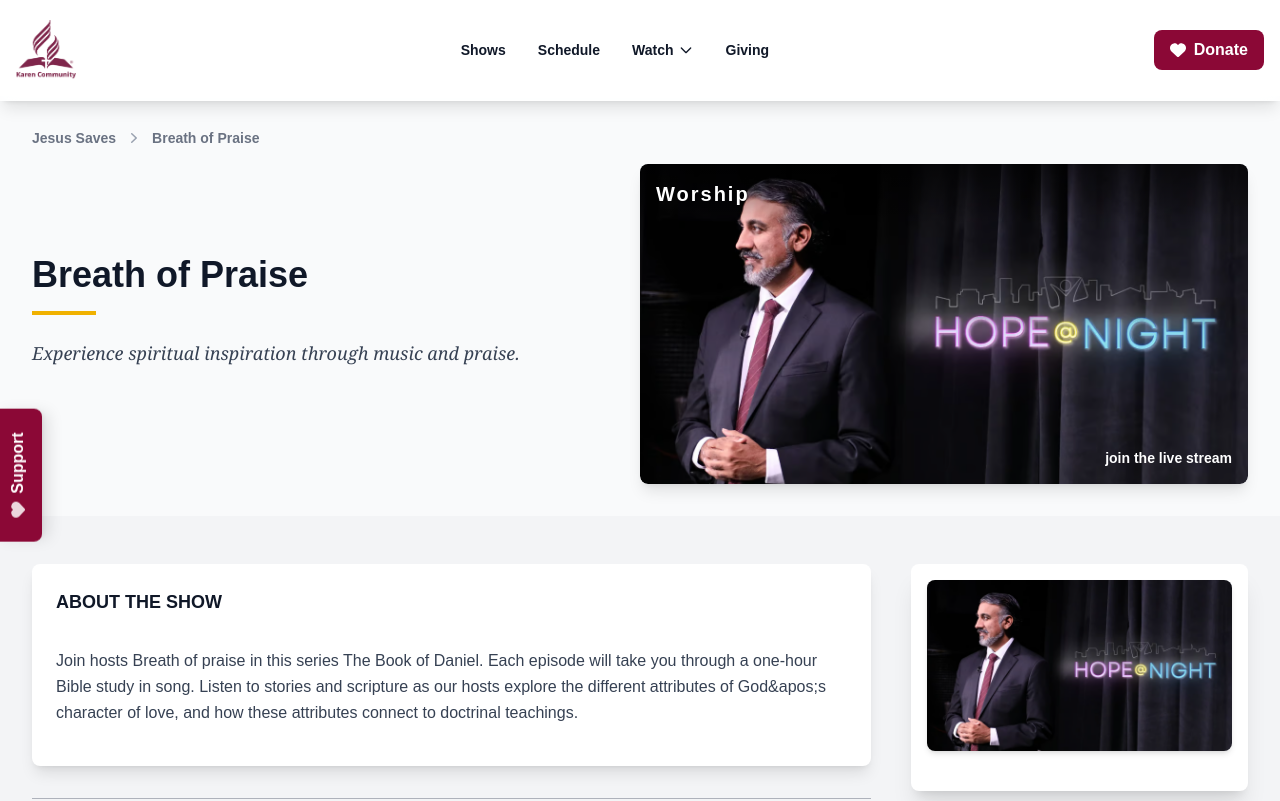
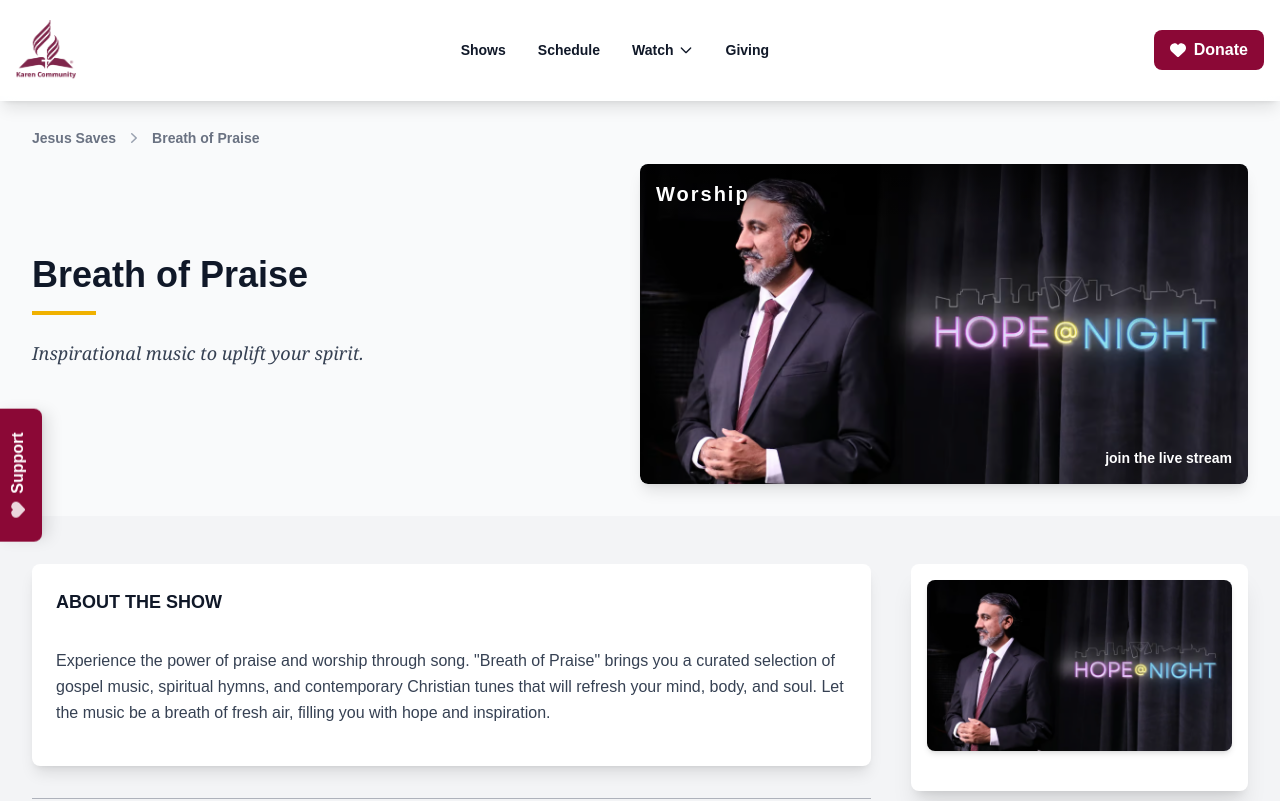
Before and after one commit to motanyaFrancis/Jesus-saves, a Next.js app: page /shows/breath-of-praise in a window 1280 px wide. Shown: the top 801 px of the page. Built offline with nearby package versions, Linux system fonts and the light colour scheme.

Commit message:
show data changes

```diff
--- a/data/shows.ts
+++ b/data/shows.ts
@@ -16,7 +16,7 @@
 
 export const allShows: Show[] = [
   {
-    slug: 'jesus-saves',
+    slug: 'jesus-savas',
     title: 'Jesus Saves',
     subtitle: 'Uplifting messages of hope, redemption, and salvation through Jesus Christ.',
     description: 'Uplifting messages of hope, redemption, and salvation through Jesus Christ.',
@@ -28,7 +28,7 @@
         imageSrc: '/images/sample.avif',
         imageAlt: 'Pastor preaching to a congregation',
         title: 'Jesus Saves',
-        slug: 'jesus-saves',
+        slug: 'jesus-savas',
       },
     ],
   },
@@ -70,8 +70,8 @@
   {
     slug: 'faith-and-harmony',
     title: 'Faith and Harmony',
-    subtitle: 'Experience spiritual inspiration through music and praise.',
-    description: 'Join hosts Breath of praise in this series The Book of Daniel. Each episode will take you through a one-hour Bible study in song. Listen to stories and scripture as our hosts explore the different attributes of God&apos;s character of love, and how these attributes connect to doctrinal teachings.',
+    subtitle: 'Uplifting melodies and spiritual insights.',
+    description: 'Immerse yourself in a harmonious blend of music and faith. Explore how melodies can deepen your spiritual connection and bring peace to your soul. This show offers a refreshing journey through hymns, contemporary worship, and inspiring testimonies, all designed to uplift and encourage your spirit.',
     imageUrl: '/images/sample.avif',
     imageAlt: 'People singing and playing instruments',
     imageOverlayText: 'Worship',
@@ -87,8 +87,8 @@
   {
     slug: 'breath-of-praise',
     title: 'Breath of Praise',
-    subtitle: 'Experience spiritual inspiration through music and praise.',
-    description: 'Join hosts Breath of praise in this series The Book of Daniel. Each episode will take you through a one-hour Bible study in song. Listen to stories and scripture as our hosts explore the different attributes of God&apos;s character of love, and how these attributes connect to doctrinal teachings.',
+    subtitle: 'Inspirational music to uplift your spirit.',
+    description: 'Experience the power of praise and worship through song. "Breath of Praise" brings you a curated selection of gospel music, spiritual hymns, and contemporary Christian tunes that will refresh your mind, body, and soul. Let the music be a breath of fresh air, filling you with hope and inspiration.',
     imageUrl: '/images/sample.avif',
     imageAlt: 'People singing and playing instruments',
     imageOverlayText: 'Worship',
@@ -104,11 +104,11 @@
   {
     slug: 'salvation-stories',
     title: 'Salvation Stories',
-    subtitle: 'Experience spiritual inspiration through music and praise.',
-    description: 'Join hosts Breath of praise in this series The Book of Daniel. Each episode will take you through a one-hour Bible study in song. Listen to stories and scripture as our hosts explore the different attributes of God&apos;s character of love, and how these attributes connect to doctrinal teachings.',
+    subtitle: 'Testimonies of transformation and divine encounters.',
+    description: 'Hear powerful and personal accounts of salvation and redemption. Each episode shares inspiring journeys of individuals whose lives have been transformed by faith. Discover the hope and new beginnings found through divine intervention and unwavering belief.',
     imageUrl: '/images/sample.avif',
     imageAlt: 'People singing and playing instruments',
-    imageOverlayText: 'Worship',
+    imageOverlayText: 'Salvation',
     dailyHighlights: [
       {
         imageSrc: '/images/sample.avif',
```
